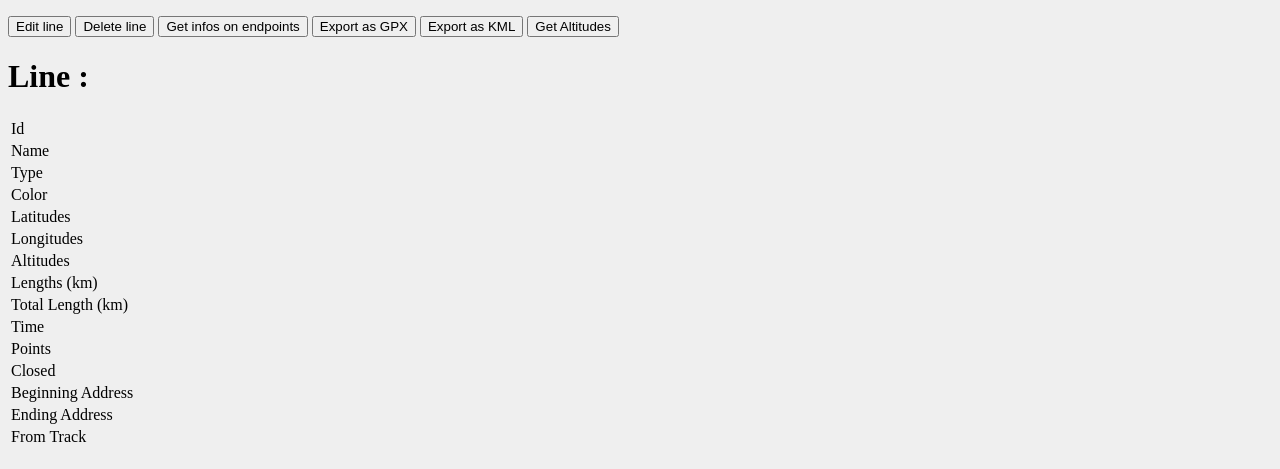
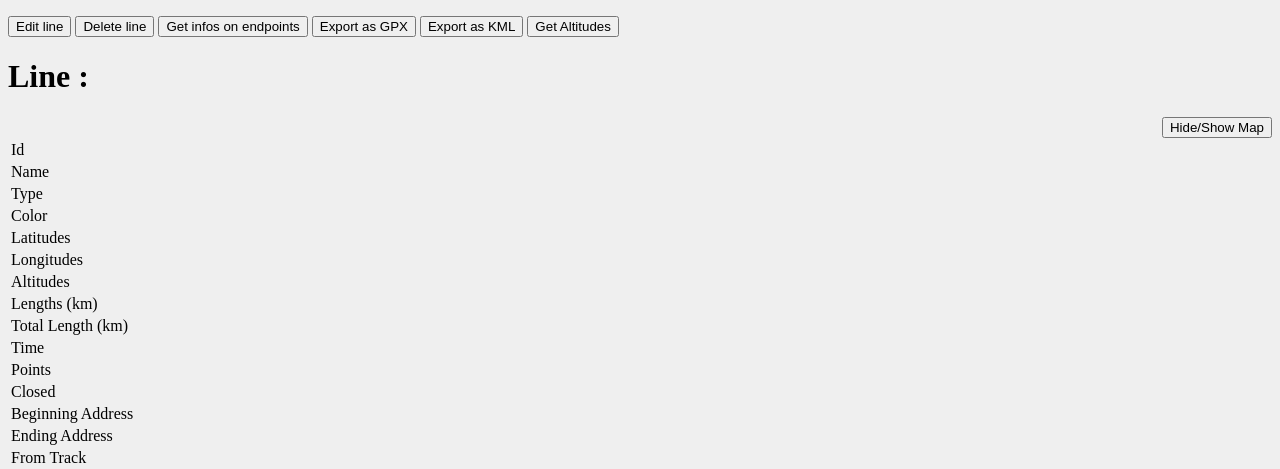
Before and after one commit to baruselli/gps_tracks, a Django app: template lines/templates/lines/line.html in a window 1280 px wide. Shown: the part 42-511 px from the top of the page. Run offline with Django 3.2, Linux system fonts and the light colour scheme; the template is opened without the code that fills it, so the values that code supplies are empty; some libraries are stand-ins or nearby versions.

Commit message:
hide map button

```diff
--- a/base/templates/base/base_map.html
+++ b/base/templates/base/base_map.html
@@ -6,9 +6,13 @@
 {% load mathfilters %}
 
 {%block map%}
-    <div id="map" >
-        {%leaflet_map "map" callback="window.map_init_basic"%}
-        <div class="modal"></div>
+    <div id ="map_plus_button">
+        <button class="hide_show_button" id="hide_map_button" style="float: right;" onclick="$('#map').toggle()">Hide/Show Map</button>
+        <div style="clear:both"></div>
+        <div id="map" >
+            {%leaflet_map "map" callback="window.map_init_basic"%}
+            <div class="modal"></div>
+        </div>
     </div>
 {%endblock%}
 
```
